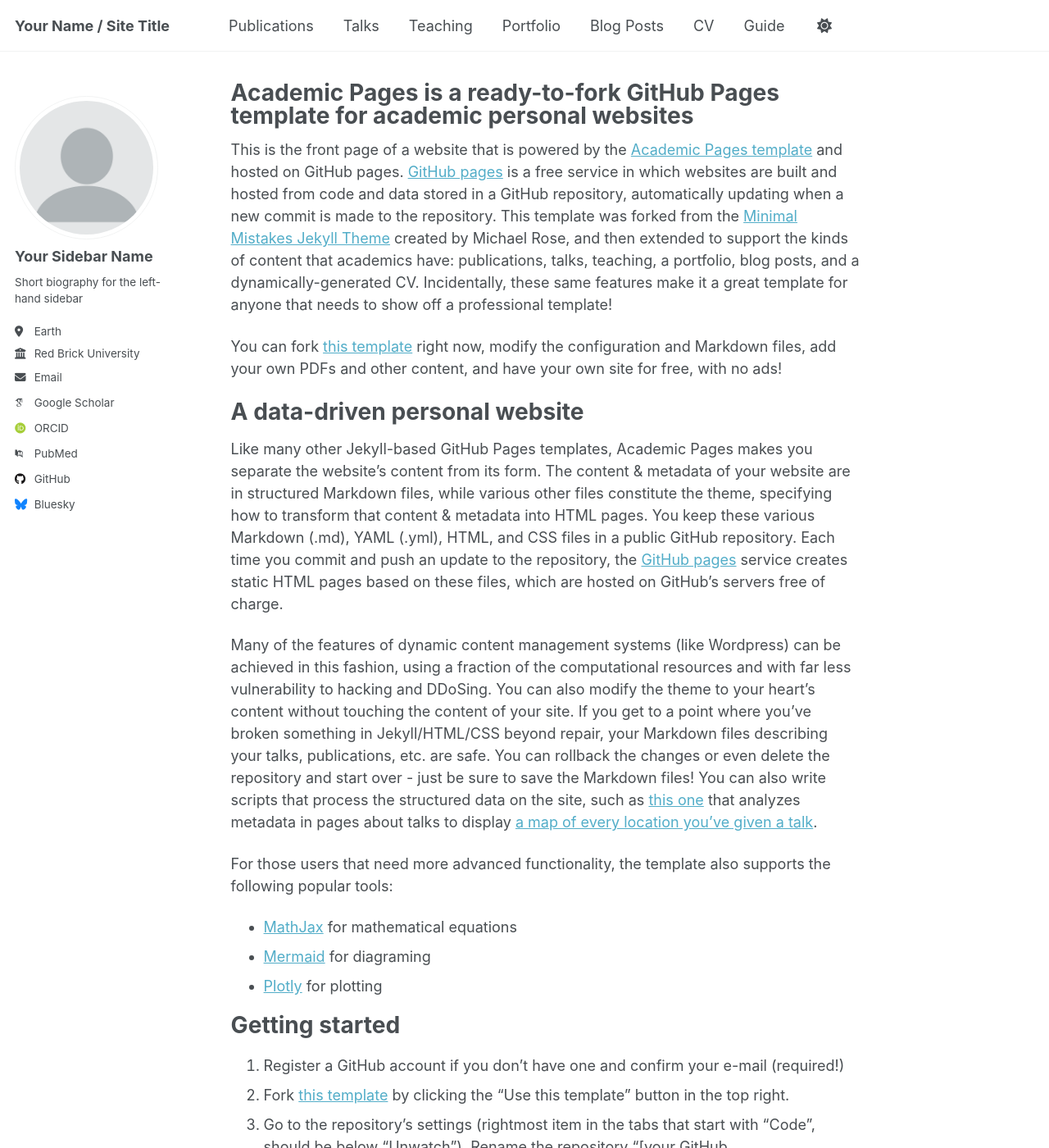
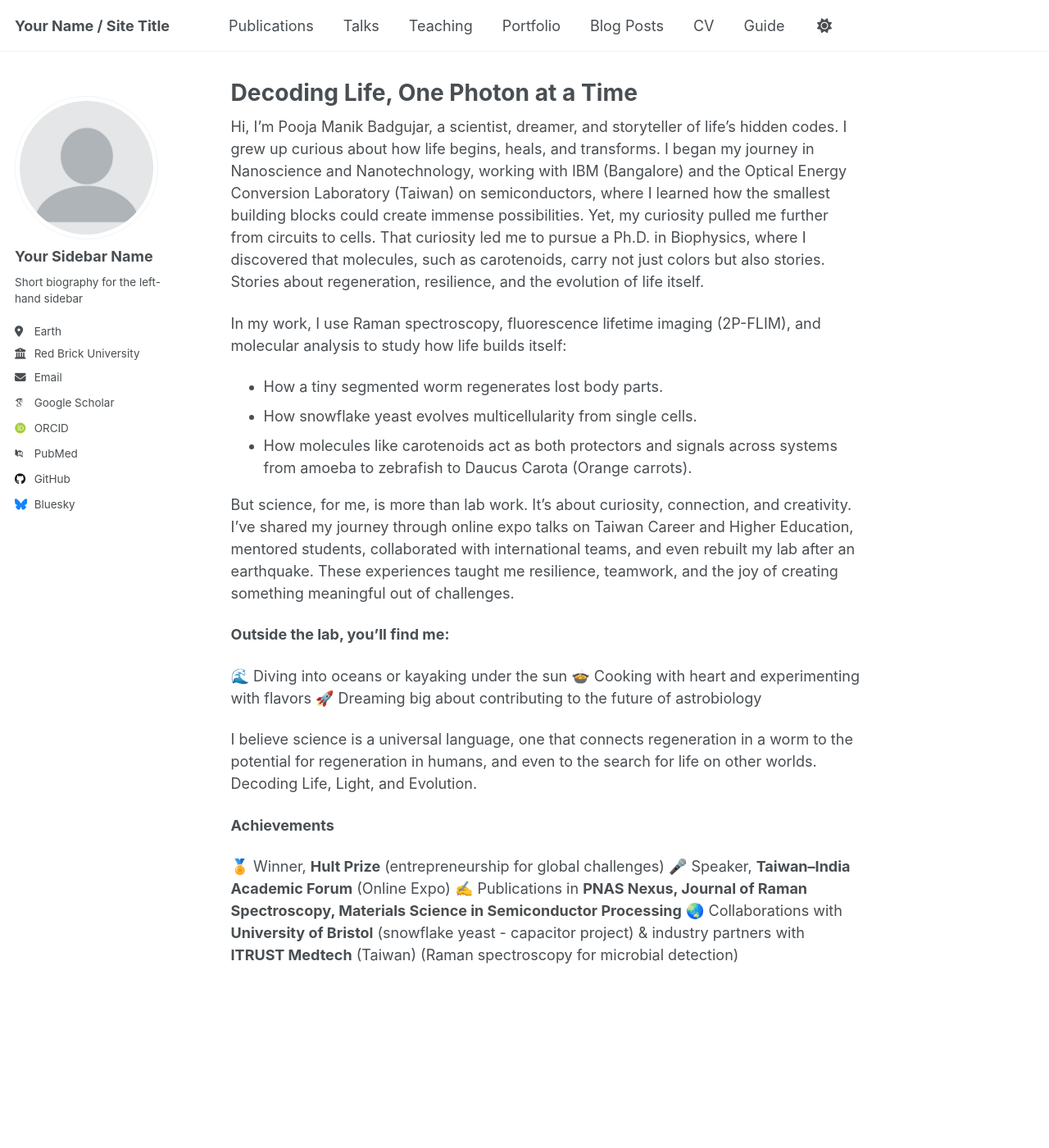
Before and after one commit to pooja-badgujar/pooja, a Jekyll site: the page built from _pages/about.md, in a window 1280 px wide and 1400 px high. Shown: the whole window at 82% size. Built offline with Jekyll 4.4.1, drawn with Linux system fonts in a browser that asks for light colours; some web fonts are replaced; a script that is not in the unit is left out; some of the changed text lies outside the part shown.

Commit message:
Update about.md

```diff
--- a/_pages/about.md
+++ b/_pages/about.md
@@ -1,56 +1,31 @@
 ---
 permalink: /
-title: "Academic Pages is a ready-to-fork GitHub Pages template for academic personal websites"
+title: "Decoding Life, One Photon at a Time"
 author_profile: true
 redirect_from:
   - /about/
   - /about.html
 ---
+Hi, I’m Pooja Manik Badgujar, a scientist, dreamer, and storyteller of life’s hidden codes. I grew up curious about how life begins, heals, and transforms. I began my journey in Nanoscience and Nanotechnology, working with IBM (Bangalore) and the Optical Energy Conversion Laboratory (Taiwan) on semiconductors, where I learned how the smallest building blocks could create immense possibilities. Yet, my curiosity pulled me further from circuits to cells. That curiosity led me to pursue a Ph.D. in Biophysics, where I discovered that molecules, such as carotenoids, carry not just colors but also stories. Stories about regeneration, resilience, and the evolution of life itself.
 
-This is the front page of a website that is powered by the [Academic Pages template](https://github.com/academicpages/academicpages.github.io) and hosted on GitHub pages. [GitHub pages](https://pages.github.com) is a free service in which websites are built and hosted from code and data stored in a GitHub repository, automatically updating when a new commit is made to the repository. This template was forked from the [Minimal Mistakes Jekyll Theme](https://mmistakes.github.io/minimal-mistakes/) created by Michael Rose, and then extended to support the kinds of content that academics have: publications, talks, teaching, a portfolio, blog posts, and a dynamically-generated CV. Incidentally, these same features make it a great template for anyone that needs to show off a professional template!
+In my work, I use Raman spectroscopy, fluorescence lifetime imaging (2P-FLIM), and molecular analysis to study how life builds itself:
+- How a tiny segmented worm regenerates lost body parts.
+- How snowflake yeast evolves multicellularity from single cells.
+- How molecules like carotenoids act as both protectors and signals across systems from amoeba to zebrafish to Daucus Carota (Orange carrots).
 
- You can fork [this template](https://github.com/academicpages/academicpages.github.io) right now, modify the configuration and Markdown files, add your own PDFs and other content, and have your own site for free, with no ads!
+But science, for me, is more than lab work. It’s about curiosity, connection, and creativity. I’ve shared my journey through online expo talks on Taiwan Career and Higher Education, mentored students, collaborated with international teams, and even rebuilt my lab after an earthquake. These experiences taught me resilience, teamwork, and the joy of creating something meaningful out of challenges.
 
-A data-driven personal website
-======
-Like many other Jekyll-based GitHub Pages templates, Academic Pages makes you separate the website's content from its form. The content & metadata of your website are in structured Markdown files, while various other files constitute the theme, specifying how to transform that content & metadata into HTML pages. You keep these various Markdown (.md), YAML (.yml), HTML, and CSS files in a public GitHub repository. Each time you commit and push an update to the repository, the [GitHub pages](https://pages.github.com/) service creates static HTML pages based on these files, which are hosted on GitHub's servers free of charge.
+**Outside the lab, you’ll find me:**
 
-Many of the features of dynamic content management systems (like Wordpress) can be achieved in this fashion, using a fraction of the computational resources and with far less vulnerability to hacking and DDoSing. You can also modify the theme to your heart's content without touching the content of your site. If you get to a point where you've broken something in Jekyll/HTML/CSS beyond repair, your Markdown files describing your talks, publications, etc. are safe. You can rollback the changes or even delete the repository and start over - just be sure to save the Markdown files! You can also write scripts that process the structured data on the site, such as [this one](https://github.com/academicpages/academicpages.github.io/blob/master/talkmap.ipynb) that analyzes metadata in pages about talks to display [a map of every location you've given a talk](https://academicpages.github.io/talkmap.html).
+🌊 Diving into oceans or kayaking under the sun
+🍲 Cooking with heart and experimenting with flavors
+🚀 Dreaming big about contributing to the future of astrobiology
 
-For those users that need more advanced functionality, the template also supports the following popular tools:
-- [MathJax](https://www.mathjax.org/) for mathematical equations
-- [Mermaid](https://mermaid.js.org/) for diagraming
-- [Plotly](https://plotly.com/javascript/) for plotting
+I believe science is a universal language, one that connects regeneration in a worm to the potential for regeneration in humans, and even to the search for life on other worlds. Decoding Life, Light, and Evolution.
 
-Getting started
-======
-1. Register a GitHub account if you don't have one and confirm your e-mail (required!)
-1. Fork [this template](https://github.com/academicpages/academicpages.github.io) by clicking the "Use this template" button in the top right.
-1. Go to the repository's settings (rightmost item in the tabs that start with "Code", should be below "Unwatch"). Rename the repository "[your GitHub username].github.io", which will also be your website's URL.
-1. Set site-wide configuration and create content & metadata (see below -- also see [this set of diffs](http://archive.is/3TPas) showing what files were changed to set up [an example site](https://getorg-testacct.github.io) for a user with the username "getorg-testacct")
-1. Upload any files (like PDFs, .zip files, etc.) to the files/ directory. They will appear at https://[your GitHub username].github.io/files/example.pdf.
-1. Check status by going to the repository settings, in the "GitHub pages" section
+**Achievements**
 
-Site-wide configuration
-------
-The main configuration file for the site is in the base directory in [_config.yml](https://github.com/academicpages/academicpages.github.io/blob/master/_config.yml), which defines the content in the sidebars and other site-wide features. You will need to replace the default variables with ones about yourself and your site's github repository. The configuration file for the top menu is in [_data/navigation.yml](https://github.com/academicpages/academicpages.github.io/blob/master/_data/navigation.yml). For example, if you don't have a portfolio or blog posts, you can remove those items from that navigation.yml file to remove them from the header.
-
-Create content & metadata
-------
-For site content, there is one Markdown file for each type of content, which are stored in directories like _publications, _talks, _posts, _teaching, or _pages. For example, each talk is a Markdown file in the [_talks directory](https://github.com/academicpages/academicpages.github.io/tree/master/_talks). At the top of each Markdown file is structured data in YAML about the talk, which the theme will parse to do lots of cool stuff. The same structured data about a talk is used to generate the list of talks on the [Talks page](https://academicpages.github.io/talks), each [individual page](https://academicpages.github.io/talks/2012-03-01-talk-1) for specific talks, the talks section for the [CV page](https://academicpages.github.io/cv), and the [map of places you've given a talk](https://academicpages.github.io/talkmap.html) (if you run this [python file](https://github.com/academicpages/academicpages.github.io/blob/master/talkmap.py) or [Jupyter notebook](https://github.com/academicpages/academicpages.github.io/blob/master/talkmap.ipynb), which creates the HTML for the map based on the contents of the _talks directory).
-
-**Markdown generator**
-
-The repository includes [a set of Jupyter notebooks](https://github.com/academicpages/academicpages.github.io/tree/master/markdown_generator
-) that converts a CSV containing structured data about talks or presentations into individual Markdown files that will be properly formatted for the Academic Pages template. The sample CSVs in that directory are the ones I used to create my own personal website at stuartgeiger.com. My usual workflow is that I keep a spreadsheet of my publications and talks, then run the code in these notebooks to generate the Markdown files, then commit and push them to the GitHub repository.
-
-How to edit your site's GitHub repository
-------
-Many people use a git client to create files on their local computer and then push them to GitHub's servers. If you are not familiar with git, you can directly edit these configuration and Markdown files directly in the github.com interface. Navigate to a file (like [this one](https://github.com/academicpages/academicpages.github.io/blob/master/_talks/2012-03-01-talk-1.md) and click the pencil icon in the top right of the content preview (to the right of the "Raw | Blame | History" buttons). You can delete a file by clicking the trashcan icon to the right of the pencil icon. You can also create new files or upload files by navigating to a directory and clicking the "Create new file" or "Upload files" buttons.
-
-Example: editing a Markdown file for a talk
-![Editing a Markdown file for a talk](/images/editing-talk.png)
-
-For more info
-------
-More info about configuring Academic Pages can be found in [the guide](https://academicpages.github.io/markdown/), the [growing wiki](https://github.com/academicpages/academicpages.github.io/wiki), and you can always [ask a question on GitHub](https://github.com/academicpages/academicpages.github.io/discussions). The [guides for the Minimal Mistakes theme](https://mmistakes.github.io/minimal-mistakes/docs/configuration/) (which this theme was forked from) might also be helpful.
+🏅 Winner, **Hult Prize** (entrepreneurship for global challenges)
+🎤 Speaker, **Taiwan–India Academic Forum** (Online Expo)
+✍️ Publications in **PNAS Nexus, Journal of Raman Spectroscopy, Materials Science in Semiconductor Processing**
+🌏 Collaborations with **University of Bristol** (snowflake yeast - capacitor project) & industry partners with **ITRUST Medtech** (Taiwan) (Raman spectroscopy for microbial detection)
```
